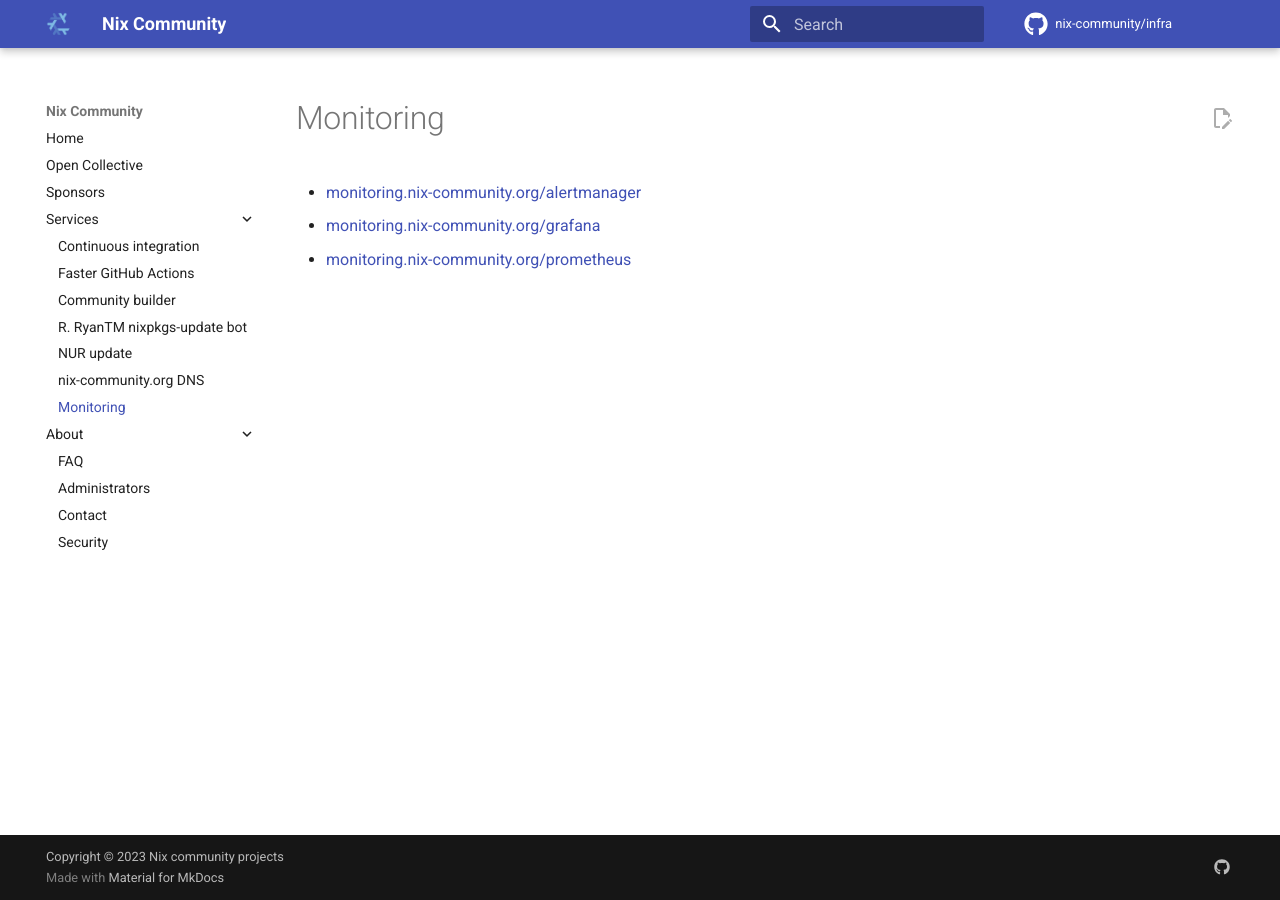
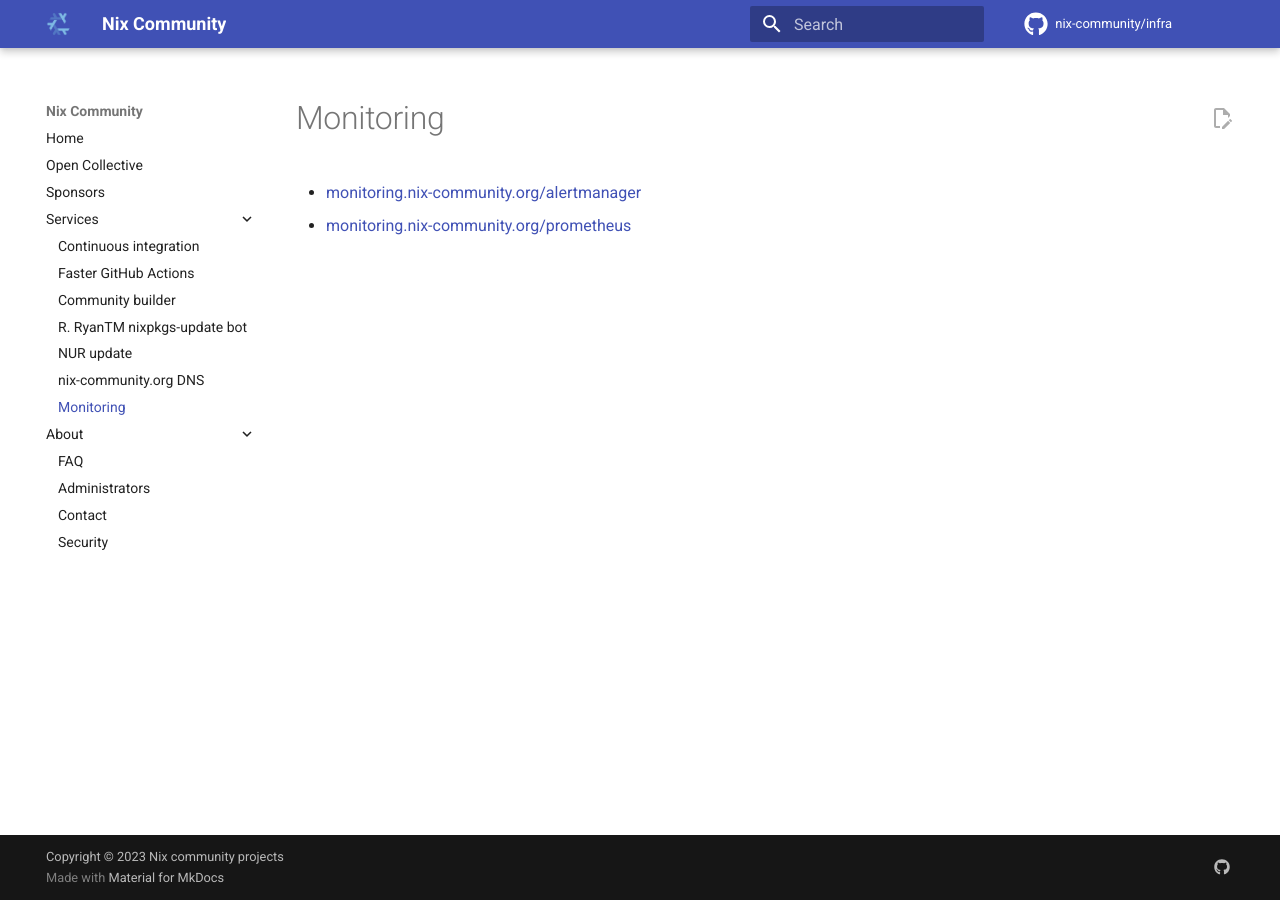
Before and after one commit to nix-community/infra, an MkDocs documentation site: the page built from docs/monitoring.md, in a window 1280 px wide. Built offline with MkDocs 1.6.1 and Material for MkDocs 9.7.7, drawn with Linux system fonts in a browser that asks for light colours; comment, search, counter and statistics services are not loaded.

Commit message:
modules/nixos/monitoring: remove grafana

```diff
--- a/docs/monitoring.md
+++ b/docs/monitoring.md
@@ -1,3 +1,2 @@
 - [monitoring.nix-community.org/alertmanager](https://monitoring.nix-community.org/alertmanager)
-- [monitoring.nix-community.org/grafana](https://monitoring.nix-community.org/grafana)
 - [monitoring.nix-community.org/prometheus](https://monitoring.nix-community.org/prometheus)
```
Also changed, not shown: 3 other files.
